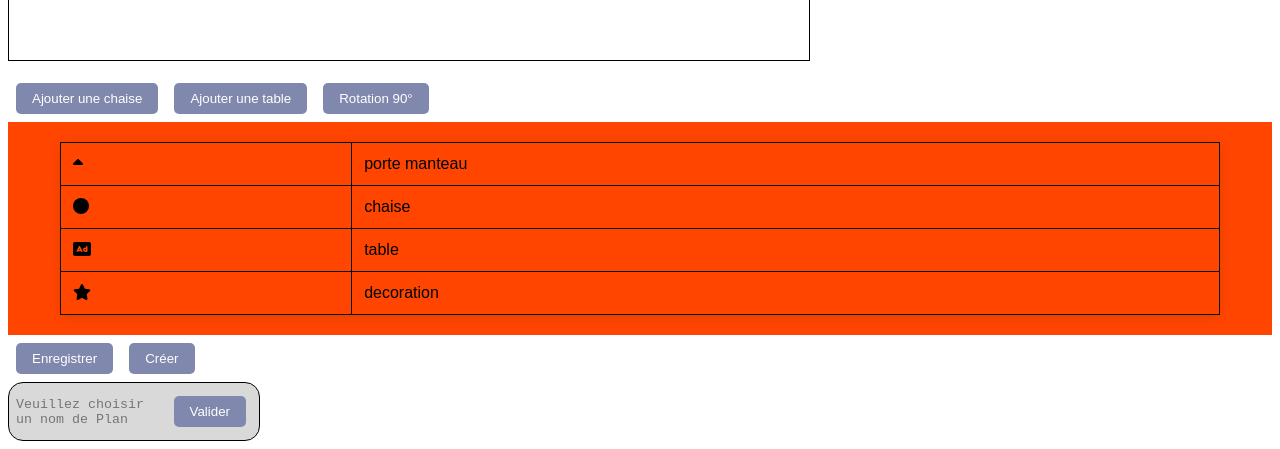
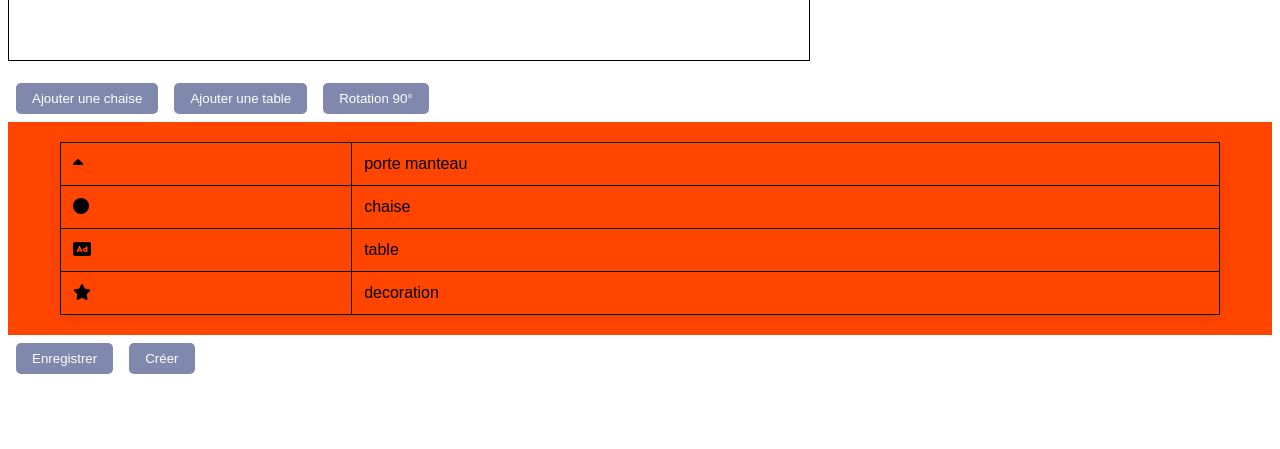
Before and after one commit to Oliviermaignan/evenementhall, a Vue app in the folder app/: page / in a window 1280 px wide. Shown: the part 744-1193 px from the top of the page. After the commit the page ends 1134 px from the top, so only its background shows below. Built offline with nearby package versions, Linux system fonts and the light colour scheme.

Commit message:
supression boutton creation nom plan

```diff
--- a/app/src/components/CanvaComponent.vue
+++ b/app/src/components/CanvaComponent.vue
@@ -172,16 +172,7 @@ const rotate = () => {
     <button @click="onCreate">Créer</button>
   </div>
 
-  <form id="button-sauvgarde" @submit.prevent="createPlan">
-        <textarea
-          v-model="planName"
-          placeholder="Veuillez choisir un nom de Plan"
 
-          name="planName"
-        ></textarea>
-        <button id="button-sauvegarde" type="submit">Valider</button>
-      </form>
-      <p v-if="message" style="color: green;">{{ message }}</p>
 </template>
 
 <style scoped>
```
